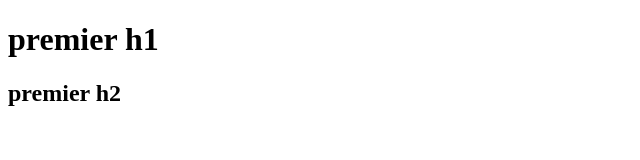
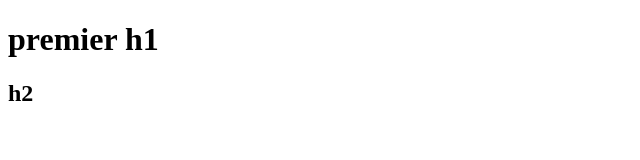
Before and after one commit to ismael-kone/Hello-World, a plain HTML site: page index.html in a window 1280 px wide. Shown: the whole page, without its empty margins (0-640 px from the left). Drawn offline with Linux system fonts and the light colour scheme.

Commit message:
added a h2 and changed title

```diff
--- a/index.html
+++ b/index.html
@@ -8,6 +8,6 @@
 </head>
 <body>
     <h1> premier h1 </h1>
-    <h2> premier h2 </h1>
+    <h2>  h2 </h1>
 </body>
 </html>
```
